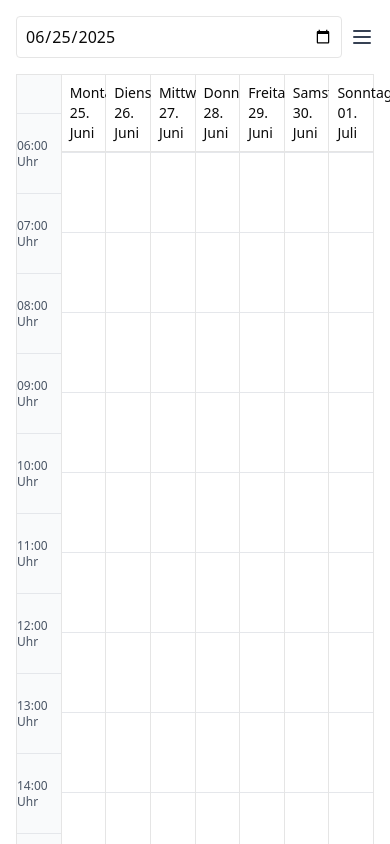
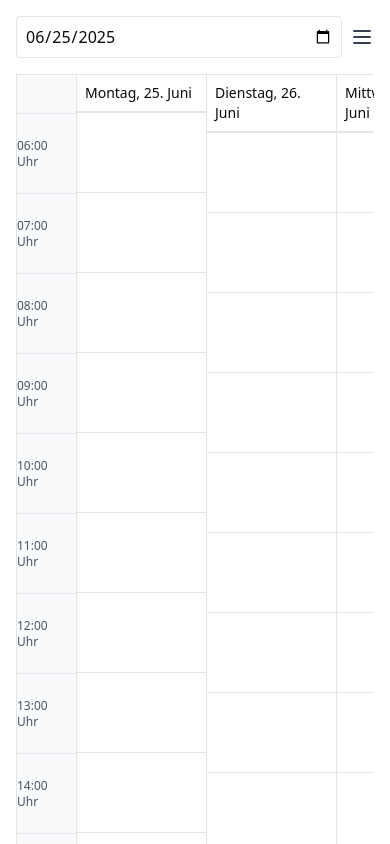
Before and after one commit to rafeyshah/vocare-webapp, a Next.js app: page / in a window 390 px wide. Shown: the top 844 px of the page. Built offline with nearby package versions, Linux system fonts and the light colour scheme; no server answers; the database is empty.

Commit message:
CalendarWeek Responsive Screen UI

```diff
--- a/src/components/CalendarWeek.tsx
+++ b/src/components/CalendarWeek.tsx
@@ -41,8 +41,8 @@ export default function CalendarWeek({ weekStartDate, filters }: { weekStartDate
     const hourSlots = Array.from({ length: endHour - startHour + 1 }, (_, i) => startHour + i);
 
     return (
-        <div className="relative">
-            <div className="grid grid-cols-8 border-t border-l text-sm">
+        <div className="overflow-x-auto w-full">
+            <div className="min-w-[900px] grid grid-cols-[60px_repeat(7,1fr)] border-t border-l text-sm">
                 {/* Time Column */}
                 <div className="border-r bg-gray-50 pt-[38px]">
                     {hourSlots.map((hour) => (
@@ -57,7 +57,7 @@ export default function CalendarWeek({ weekStartDate, filters }: { weekStartDate
 
                 {/* Days Columns */}
                 {days.map((day, colIdx) => (
-                    <div key={colIdx} className="border-r border-b relative">
+                    <div key={colIdx} className="border-r border-b relative min-w-[130px]">
                         <div className="sticky top-0 bg-white z-10 p-2 font-medium border-b">
                             {day}, {dateForColumn(colIdx).toLocaleDateString("de-DE", { day: "2-digit", month: "long" })}
                         </div>
```
